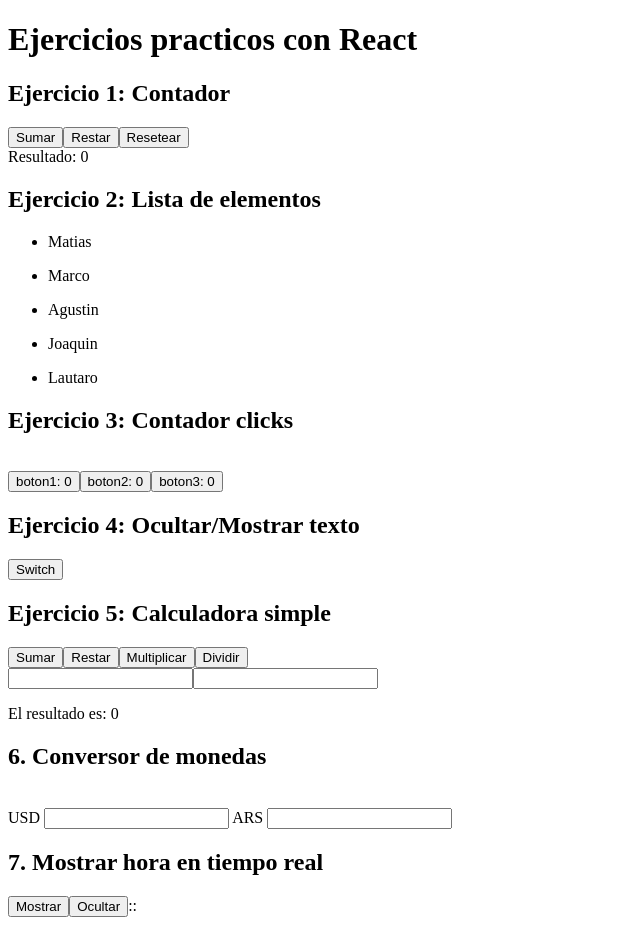
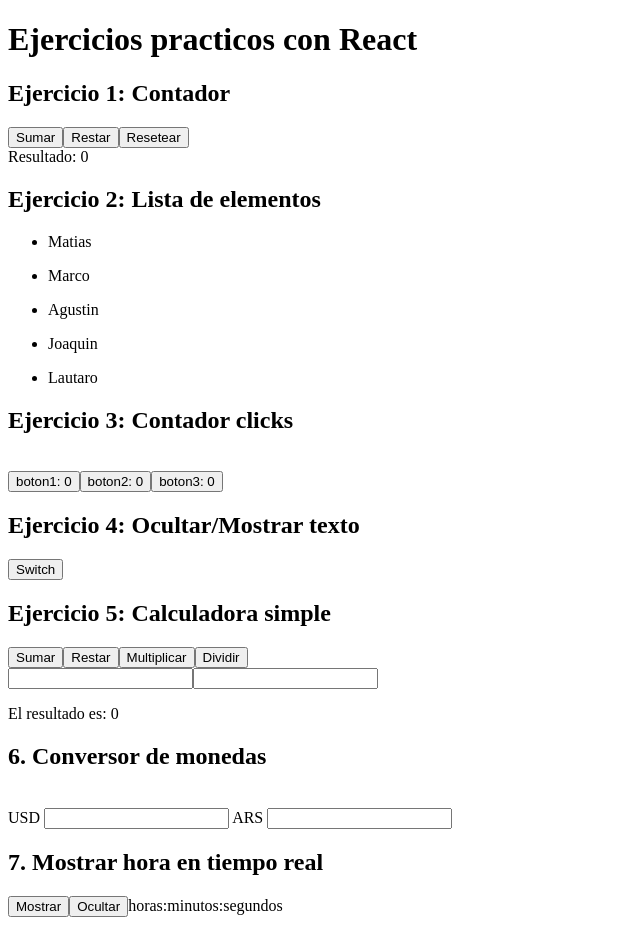
Before and after one commit to matiasmoscone1/practica-ejercicios-logica-programacion-react, a React (Vite) app: page / in a window 1280 px wide. Shown: the whole page, without its empty margins (0-640 px from the left). Built offline with nearby package versions, Linux system fonts and the light colour scheme.

Commit message:
Ejercicio 7 terminado

```diff
--- a/src/ejercicios/MostrarHora.jsx
+++ b/src/ejercicios/MostrarHora.jsx
@@ -10,9 +10,9 @@ const MostrarHora = () => {
 
 
     const [intervalo, setIntervalo] = useState(null);;
-    const [hora, setHora] = useState("");
-    const [minutos, setMinutos] = useState("");
-    const [segundos, setSegundos] = useState("");
+    const [hora, setHora] = useState("horas");
+    const [minutos, setMinutos] = useState("minutos");
+    const [segundos, setSegundos] = useState("segundos");
 
     //let hora, minutos, segundos;
 
@@ -44,9 +44,9 @@ const MostrarHora = () => {
     }
 
     const cerrarIntervalo = () => {
-        setHora("");
-        setMinutos("");
-        setSegundos("");
+        setHora("horas");
+        setMinutos("minutos");
+        setSegundos("segundos");
         clearInterval(intervalo);
     }
 
```
